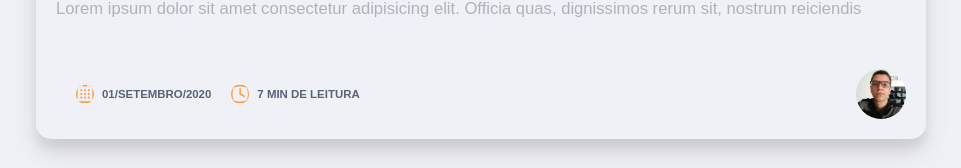
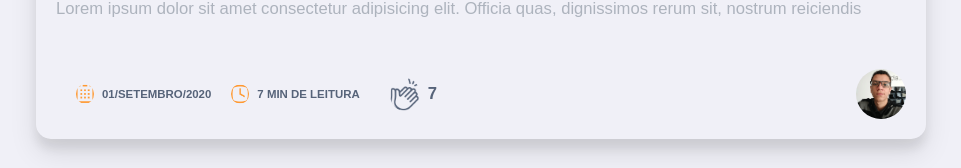
Before and after one commit to lucasbdias/Iclouds-teste, a React app: page / in a window 1280 px wide. Shown: the part 1835-2003 px from the top of the page, without its empty margins (214-1175 px from the left). Built offline with nearby package versions, Linux system fonts and the light colour scheme; no server answers; the HTML template or start-up script is replaced by a standard one.

Commit message:
adicionando o likes no postScetion

```diff
--- a/src/components/PostSection/index.js
+++ b/src/components/PostSection/index.js
@@ -1,6 +1,7 @@
 import React from 'react';
 
 import BasicInfo from '../BasicInfo';
+import Likes from '../Likes';
 
 import avatarImage from '../../assets/images/avatar.png';
 
@@ -14,7 +15,10 @@ export default function PostSection({title, description}) {
                 <p>{description}</p>
             </main>
             <footer>
-                <BasicInfo postDate="01/SETEMBRO/2020" readTime="7" />
+                <div>
+                    <BasicInfo postDate="01/SETEMBRO/2020" readTime="7" />
+                    <Likes qtdLikes="7" props="flex-wrapper-row" />
+                </div>
                 <img src={avatarImage} alt="Avatar Image"/>
             </footer>
         </div>
```
